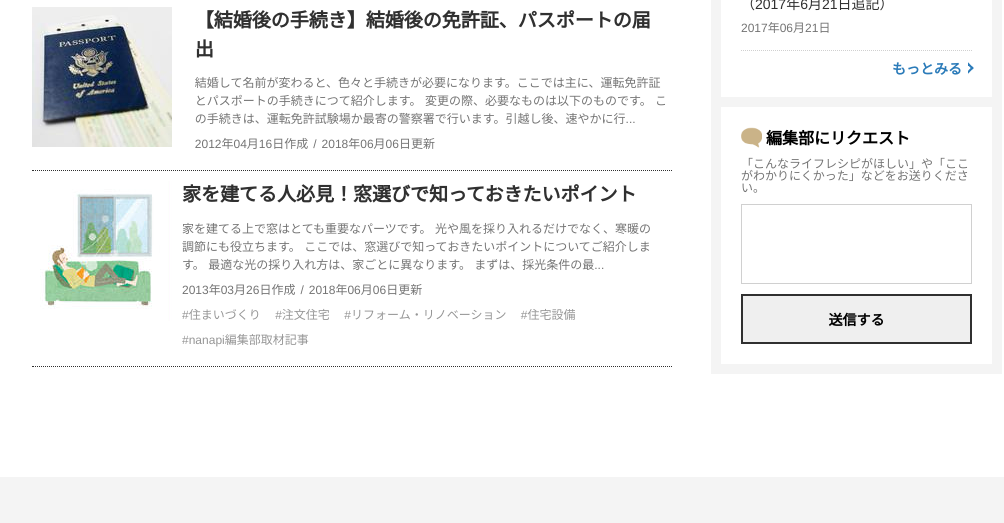
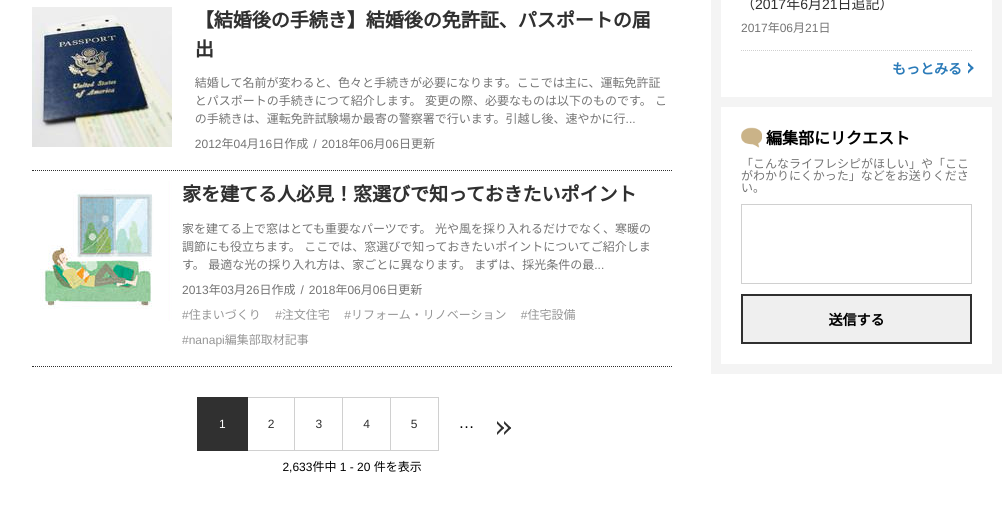
Before and after one commit to tanimotohikari/nanapi, a website: page life.html in a window 1280 px wide. Shown: the part 1252-1775 px from the top of the page, without its empty margins (123-1127 px from the left). Drawn offline with Linux system fonts and the light colour scheme.

Commit message:
update:master pagination

```diff
--- a/life.html
+++ b/life.html
@@ -146,6 +146,19 @@
             </a>
           </li>
         </ul>
+        <div class='pagination center'>
+          <div class='clearfix'>
+            <ul class='layout-bottom-small pagination-list left'>
+              <li class='active'><a class='pagination-list-anchor active' href="">1</a></li>
+              <li><a class='pagination-list-anchor' href="">2</a></li>
+              <li><a class='pagination-list-anchor' href="">3</a></li>
+              <li><a class='pagination-list-anchor' href="">4</a></li>
+              <li><a class='pagination-list-anchor' href="">5</a></li>
+            </ul>
+          </div>
+          <a class='pagination-next' href="#"></a>
+          <p class='layout-align-center text-small'>2,633件中 1 - 20 件を表示</p>
+        </div>
       </article>
     </div>
     <aside class='layout-side'>
--- a/src/scss/layout/_layout.scss
+++ b/src/scss/layout/_layout.scss
@@ -30,7 +30,7 @@
 }
 
 /*--------------------
-  コンテンツ寄せ　左右
+  コンテンツ寄せ　左右、中央
 --------------------*/
 
 .left {
@@ -39,6 +39,10 @@
 
 .right {
   float: right;
+}
+
+.center {
+  margin: 0 auto;
 }
 
 /*--------------------
@@ -98,6 +102,10 @@
 
 .layout-align-right {
   text-align: right;
+}
+
+.layout-align-center {
+  text-align: center;
 }
 
 /*--------------------
--- /dev/null
+++ b/src/scss/module/_pagination.scss
@@ -0,0 +1,67 @@
+.pagination {
+  width: 310px;
+  position: relative;
+
+  .pagination-list {
+    display: table;
+
+    & > li {
+      display: table-cell;
+      border: 1px solid #d0d0d0;
+      font-size: 12px;
+      padding: 20px;
+
+      &:nth-child(2n) {
+        border-left: 0;
+        border-right: 0;
+      }
+
+      &.active {
+        background-color: #303030;
+        border: 1px solid #303030;
+      }
+    }
+
+    &:after {
+      content: '…';
+      padding: 20px;
+    }
+
+    .pagination-list-anchor {
+      color: #303030;
+
+      &.active {
+        color: #fff;
+        background-color: #303030;
+        border: 1px solid #303030;
+      }
+    }
+  }
+
+  .pagination-next {
+    content: '';
+    border: 2px solid;
+    border-color: #303030 #303030 transparent transparent;
+    display: inline-block;
+    transform: rotate(45deg);
+    margin: -12px 0;
+    width: 6px;
+    height: 6px;
+    position: absolute;
+    top: 50%;
+    right: 5px;
+
+    &:after {
+      content: '';
+      border: 2px solid;
+      border-color: #303030 #303030 transparent transparent;
+      display: inline-block;
+      margin: -10px 0;
+      width: 6px;
+      height: 6px;
+      position: absolute;
+      top: 50%;
+      right: -7px;
+    }
+  }
+}
--- a/src/scss/style.scss
+++ b/src/scss/style.scss
@@ -23,3 +23,4 @@
 @import 'module/request';
 @import 'module/list';
 @import 'module/breadcrumbs';
+@import 'module/pagination';
```
Also changed, not shown: dst/css/style.css.
